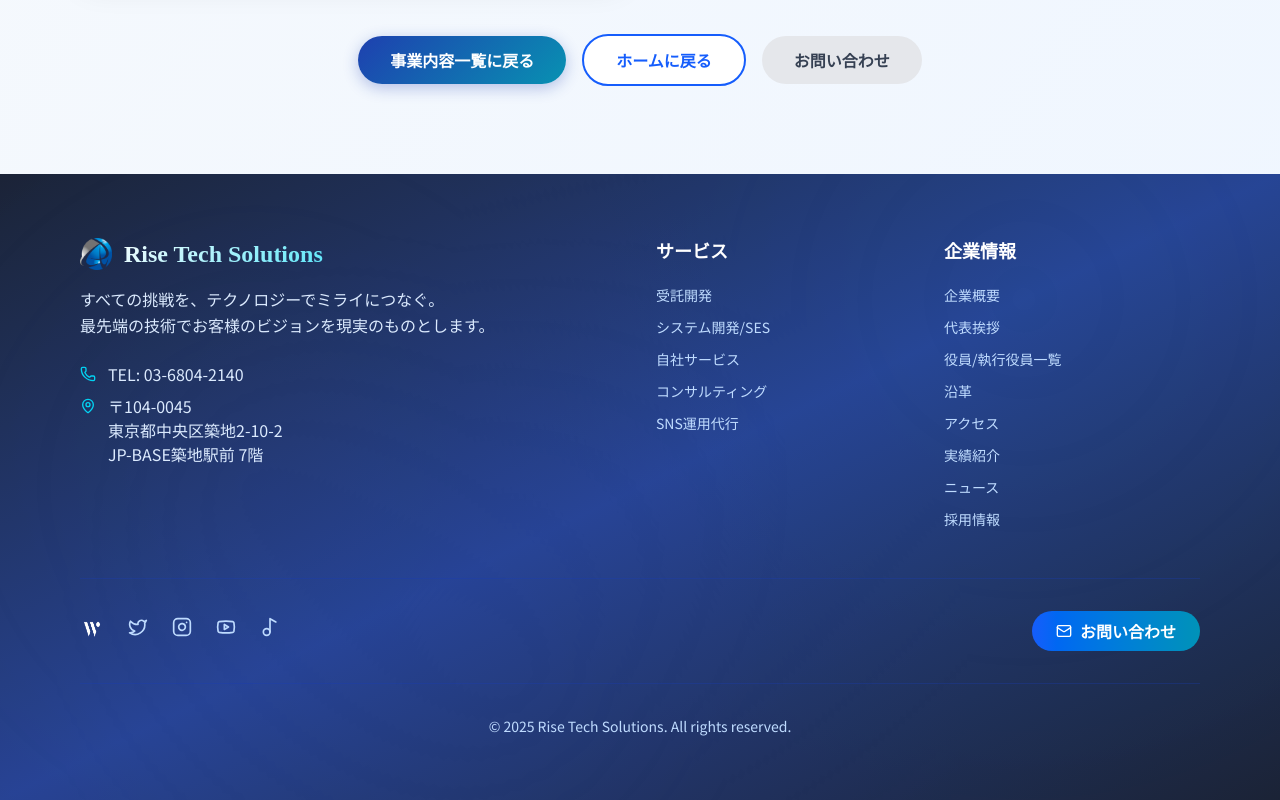
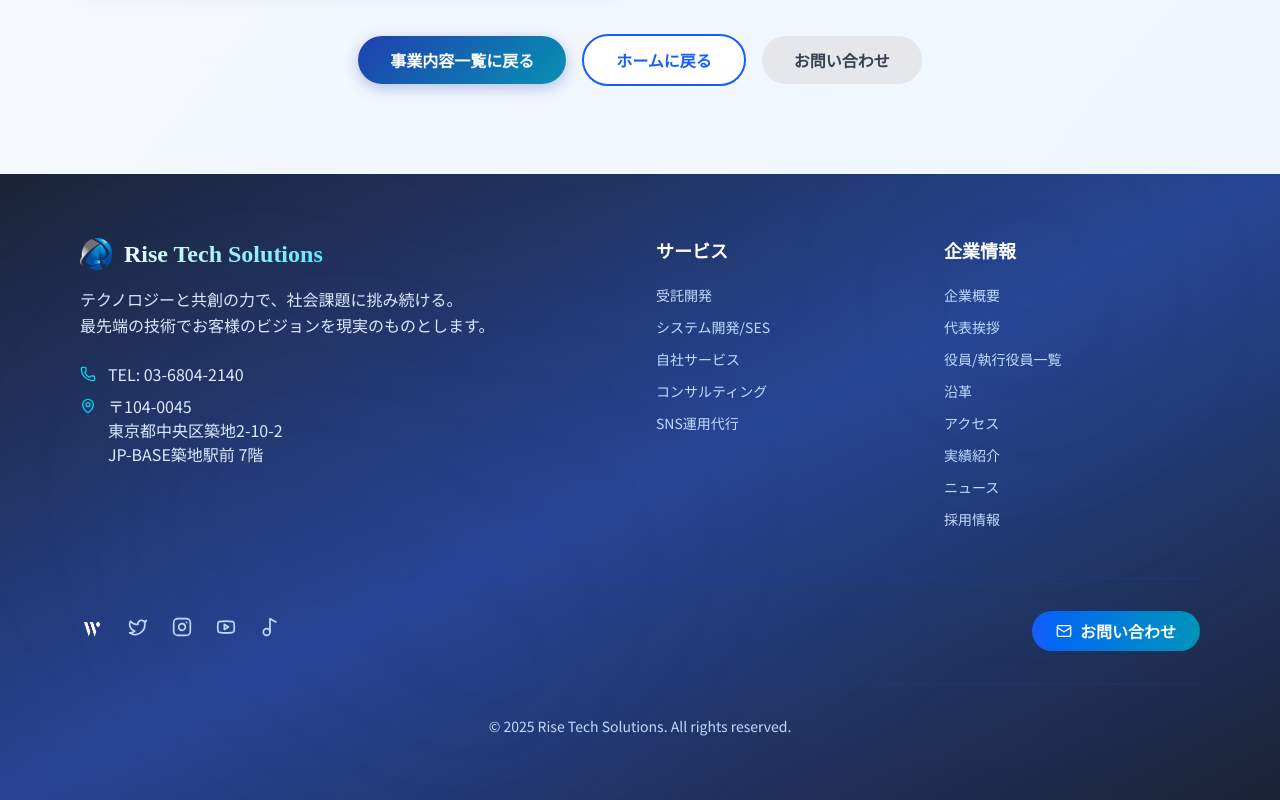
Before and after one commit to taku-saka/rise-tech, a Next.js app: page /services/consulting in a window 1280 px wide. Shown: the part 1468-2268 px from the top of the page. Built offline with nearby package versions, Linux system fonts and the light colour scheme.

Commit message:
表示内容変更

```diff
--- a/src/app/components/common/Footer.tsx
+++ b/src/app/components/common/Footer.tsx
@@ -44,7 +44,7 @@ const Footer = () => {
               </h3>
             </div>
             <p className="text-blue-100 mb-6 leading-relaxed">
-              すべての挑戦を、テクノロジーでミライにつなぐ。
+              テクノロジーと共創の力で、社会課題に挑み続ける。
               <br />
               最先端の技術でお客様のビジョンを現実のものとします。
             </p>
--- a/src/app/components/sections/HeroSection.tsx
+++ b/src/app/components/sections/HeroSection.tsx
@@ -255,9 +255,9 @@ const HeroSection: React.FC<HeroSectionProps> = ({ heroRef, heroVisible }) => {
             heroVisible ? "animate-slide-up-delay-bounce" : "opacity-0"
           }`}
         >
-          すべての挑戦を、
+          テクノロジーと共創の力で、
           <br className="block md:hidden" />
-          テクノロジーでミライにつなぐ。
+          社会課題に挑み続ける。
         </p>
       </div>
     </section>
--- a/src/app/services/[id]/page.tsx
+++ b/src/app/services/[id]/page.tsx
@@ -111,7 +111,7 @@ const ServiceDetailPage = async ({ params }: Props): Promise<JSX.Element> => {
 
         {/* Service Features and Technology Stack for specific services */}
         {id === "outsourcing" && (
-          <div className="grid md:grid-cols-2 gap-12 mb-12">
+          <div className="grid md:grid-cols-2 gap-8 mb-12">
             <div className="glass-card p-8 rounded-2xl stagger-fade-in stagger-delay-5">
               <h2 className="font-serif text-2xl font-bold mb-6 text-gray-800 flex items-center">
                 <Star className="w-6 h-6 mr-3 text-blue-600" />
```
